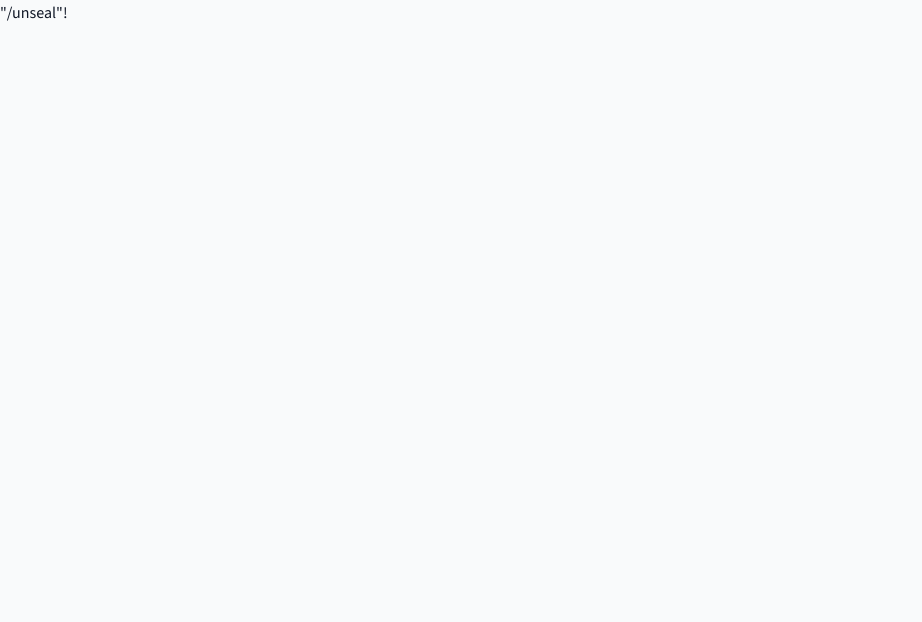
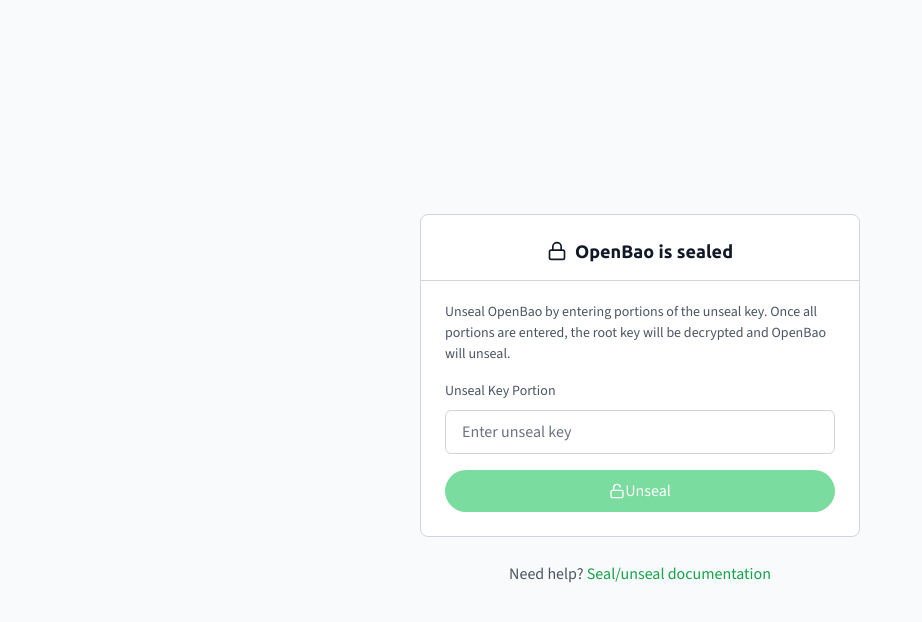
Before and after one commit to adfinis-forks/openbao-dough, a React (Vite) app: page /unseal in a window 1280 px wide. Shown: the top 622 px of the page, without its empty margins (0-922 px from the left). Built offline with nearby package versions, Linux system fonts and the light colour scheme.

Commit message:
add unseal page
Signed-off-by: driif <andrii.fedorchuk@secretz.io>

```diff
--- /dev/null
+++ b/src/features/seal/UnsealView.css
@@ -0,0 +1,68 @@
+.unseal-page {
+  min-height: 100vh;
+  display: flex;
+  align-items: center;
+  justify-content: center;
+  padding: var(--spacing-lg);
+  background-color: var(--color-background);
+}
+
+.unseal-container {
+  width: 100%;
+  max-width: 440px;
+}
+
+/* Card overrides */
+.unseal-card .card__header,
+.unseal-card .card__title {
+  justify-content: center;
+}
+
+.unseal-form {
+  display: flex;
+  flex-direction: column;
+  gap: var(--spacing-md);
+  margin-top: var(--spacing-md);
+}
+
+/* Progress bar */
+.unseal-progress {
+  display: flex;
+  flex-direction: column;
+  gap: var(--spacing-xs);
+}
+
+.unseal-progress__bar {
+  height: 8px;
+  background: var(--color-gray-200);
+  border-radius: var(--radius-sm);
+  overflow: hidden;
+}
+
+[data-theme="dark"] .unseal-progress__bar {
+  background: var(--color-gray-700);
+}
+
+.unseal-progress__fill {
+  height: 100%;
+  background: var(--color-primary);
+  border-radius: var(--radius-sm);
+  transition: width var(--transition-base);
+}
+
+.unseal-progress__text {
+  color: var(--color-text-muted);
+  text-align: center;
+}
+
+/* Footer link */
+.unseal-footer {
+  text-align: center;
+  margin-top: var(--spacing-lg);
+  color: var(--color-text-secondary);
+}
+
+.unseal-footer a {
+  color: var(--color-primary);
+  font-weight: 500;
+}
--- a/src/features/seal/UnsealView.tsx
+++ b/src/features/seal/UnsealView.tsx
@@ -1,3 +1,151 @@
+import { Button } from '@common/Button';
+import { Card, CardContent, CardDescription, CardHeader, CardTitle } from '@common/Card';
+import { Lock, Unlock } from '@common/Icons';
+import { Input } from '@common/Input';
+import { useNavigate } from '@tanstack/react-router';
+import { useState } from 'react';
+import { createClient } from '@/shared/client/client';
+import { unseal } from '@/shared/client/sdk.gen';
+import { useNotifications } from '@/shared/components/common/Notification';
+import { BAO_ADDR } from '@/shared/config/config';
+import './UnsealView.css';
+
+const DOCS_URL = 'https://openbao.org/docs/concepts/seal/';
+
 export function UnsealView() {
-  return <div>"/unseal"!</div>;
+  const [key, setKey] = useState('');
+  const [isSubmitting, setIsSubmitting] = useState(false);
+  const [progress, setProgress] = useState(0);
+  const [threshold, setThreshold] = useState(0);
+
+  const { addNotification } = useNotifications();
+  const navigate = useNavigate();
+
+  const client = createClient({ baseUrl: BAO_ADDR });
+
+  const getErrorMessage = (err: unknown): string => {
+    if (err instanceof Error) return err.message;
+    if (typeof err === 'object' && err !== null) {
+      const e = err as { errors?: string[]; message?: string };
+      if (e.errors?.[0]) return e.errors[0];
+      if (e.message) return e.message;
+    }
+    return 'An unexpected error occurred';
+  };
+
+  const handleSubmit = async (e: React.FormEvent) => {
+    e.preventDefault();
+    if (!key.trim()) return;
+
+    setIsSubmitting(true);
+
+    const { data, error: apiError } = await unseal({
+      client,
+      body: { key },
+      throwOnError: false,
+    });
+
+    if (apiError) {
+      addNotification({ type: 'error', title: 'Unseal Failed', message: getErrorMessage(apiError) });
+      setIsSubmitting(false);
+      return;
+    }
+
+    setProgress(data?.progress ?? 0);
+    setThreshold(data?.t ?? 0);
+    setKey('');
+
+    if (data?.sealed === false) {
+      addNotification({ type: 'success', title: 'OpenBao Unsealed' });
+      navigate({ to: '/login' });
+    }
+
+    setIsSubmitting(false);
+  };
+
+  const handleReset = async () => {
+    const { error: apiError } = await unseal({ client, body: { reset: true }, throwOnError: false });
+
+    if (apiError) {
+      const message = getErrorMessage(apiError);
+      addNotification({ type: 'error', title: 'Reset Failed', message });
+      return;
+    }
+
+    setProgress(0);
+    addNotification({ type: 'info', title: 'Progress Reset' });
+  };
+
+  const progressPercent = threshold > 0 ? (progress / threshold) * 100 : 0;
+
+  return (
+    <div className="unseal-page">
+      <div className="unseal-container">
+        <Card className="unseal-card" variant="bordered">
+          <CardHeader>
+            <CardTitle>
+              <Lock size={20} />
+              OpenBao is sealed
+            </CardTitle>
+          </CardHeader>
+          <CardContent>
+            <CardDescription>
+              Unseal OpenBao by entering portions of the unseal key. Once all portions are entered, the root key will be decrypted and OpenBao will unseal.
+            </CardDescription>
+
+            <form onSubmit={handleSubmit} className="unseal-form">
+              <Input
+                id="unseal-key"
+                type="password"
+                label="Unseal Key Portion"
+                value={key}
+                onChange={(e) => setKey(e.target.value)}
+                placeholder="Enter unseal key"
+                disabled={isSubmitting}
+                fullWidth
+              />
+
+              {threshold > 0 && (
+                <div className="unseal-progress">
+                  <div className="unseal-progress__bar">
+                    <div
+                      className="unseal-progress__fill"
+                      style={{ width: `${progressPercent}%` }}
+                    />
+                  </div>
+                  <span className="unseal-progress__text">
+                    {progress} / {threshold} keys provided
+                  </span>
+                </div>
+              )}
+
+              <Button
+                type="submit"
+                variant="primary"
+                loading={isSubmitting}
+                disabled={!key.trim()}
+                fullWidth
+              >
+                <Unlock size={16} />
+                Unseal
+              </Button>
+
+              {progress > 0 && (
+                <Button type="button" variant="ghost" onClick={handleReset} fullWidth>
+                  Reset Progress
+                </Button>
+              )}
+            </form>
+          </CardContent>
+        </Card>
+
+        <div className="unseal-footer">
+          Need help?{' '}
+          <a href={DOCS_URL} target="_blank" rel="noopener noreferrer">
+            Seal/unseal documentation
+          </a>
+        </div>
+      </div>
+    </div>
+  );
 }
```
